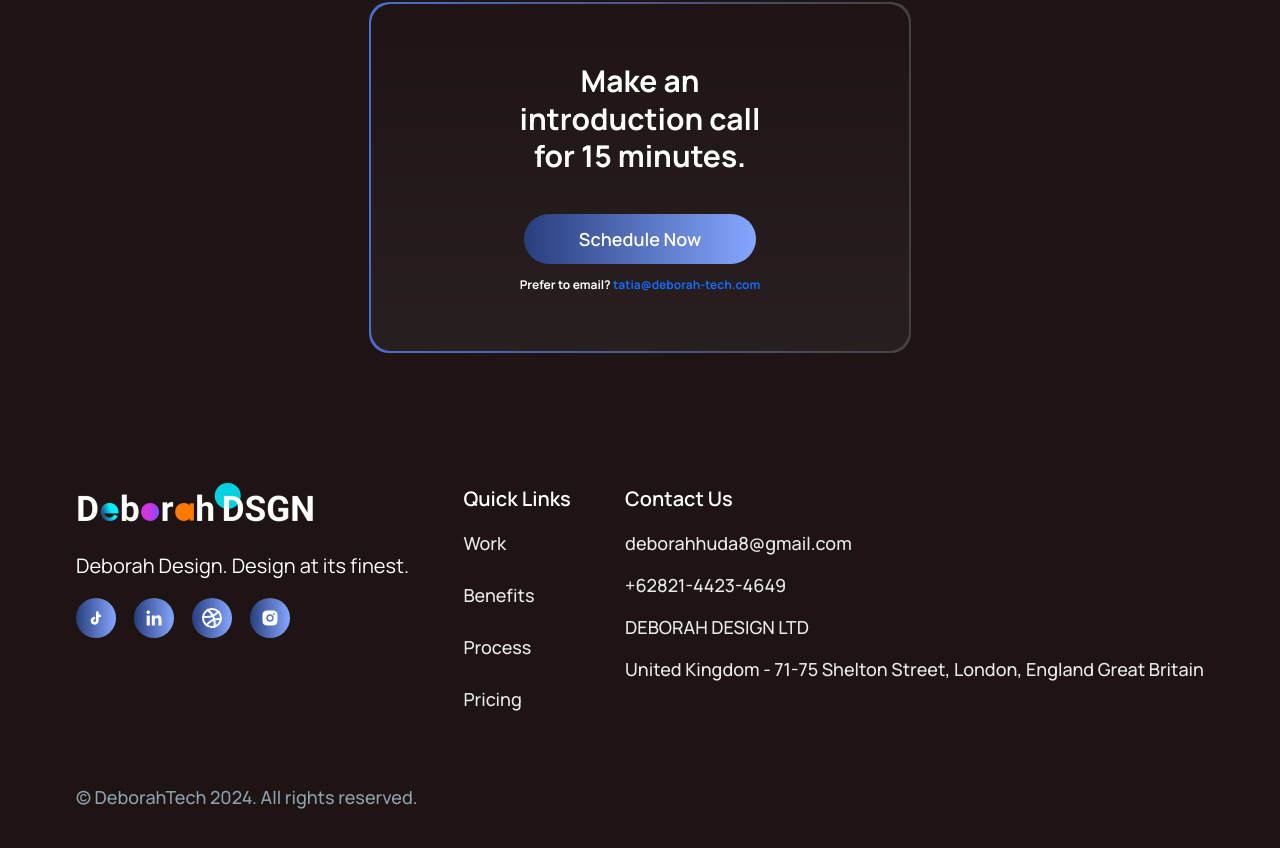
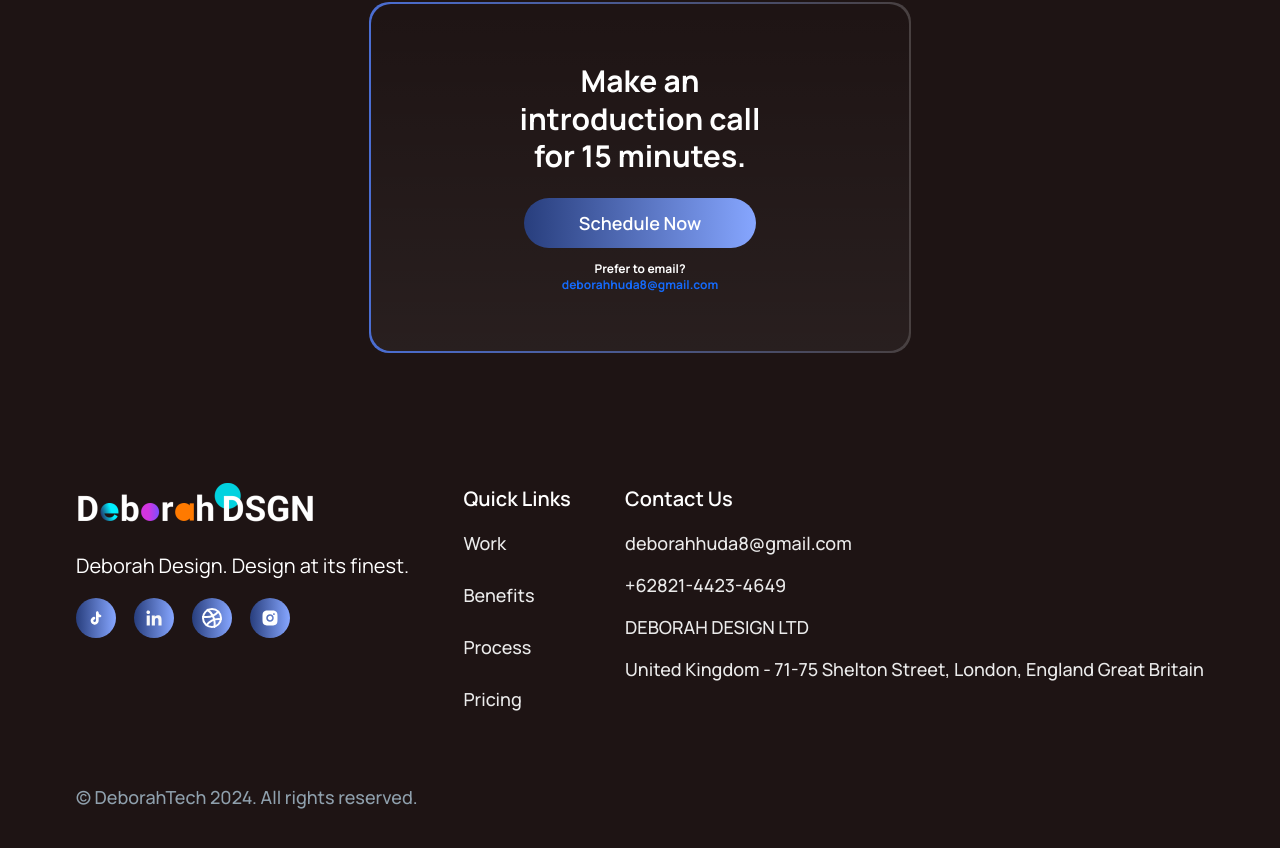
Before and after one commit to LawrenceVectus86/deborah-design, a React (Vite) app: page / in a window 1280 px wide. Shown: the part 7132-7980 px from the top of the page. Built offline with nearby package versions, Linux system fonts and the light colour scheme.

Commit message:
UpdateEmail2

```diff
--- a/src/components/Schedule/Schedule.tsx
+++ b/src/components/Schedule/Schedule.tsx
@@ -31,7 +31,7 @@ function Schedule() {
                     href="mailto:deborahhuda8@gmail.com"
                     className="text-[#156AFB] cursor-pointer"
                   >
-                    tatia@deborah-tech.com
+                    deborahhuda8@gmail.com
                   </a>
                 </p>
               </div>
```
